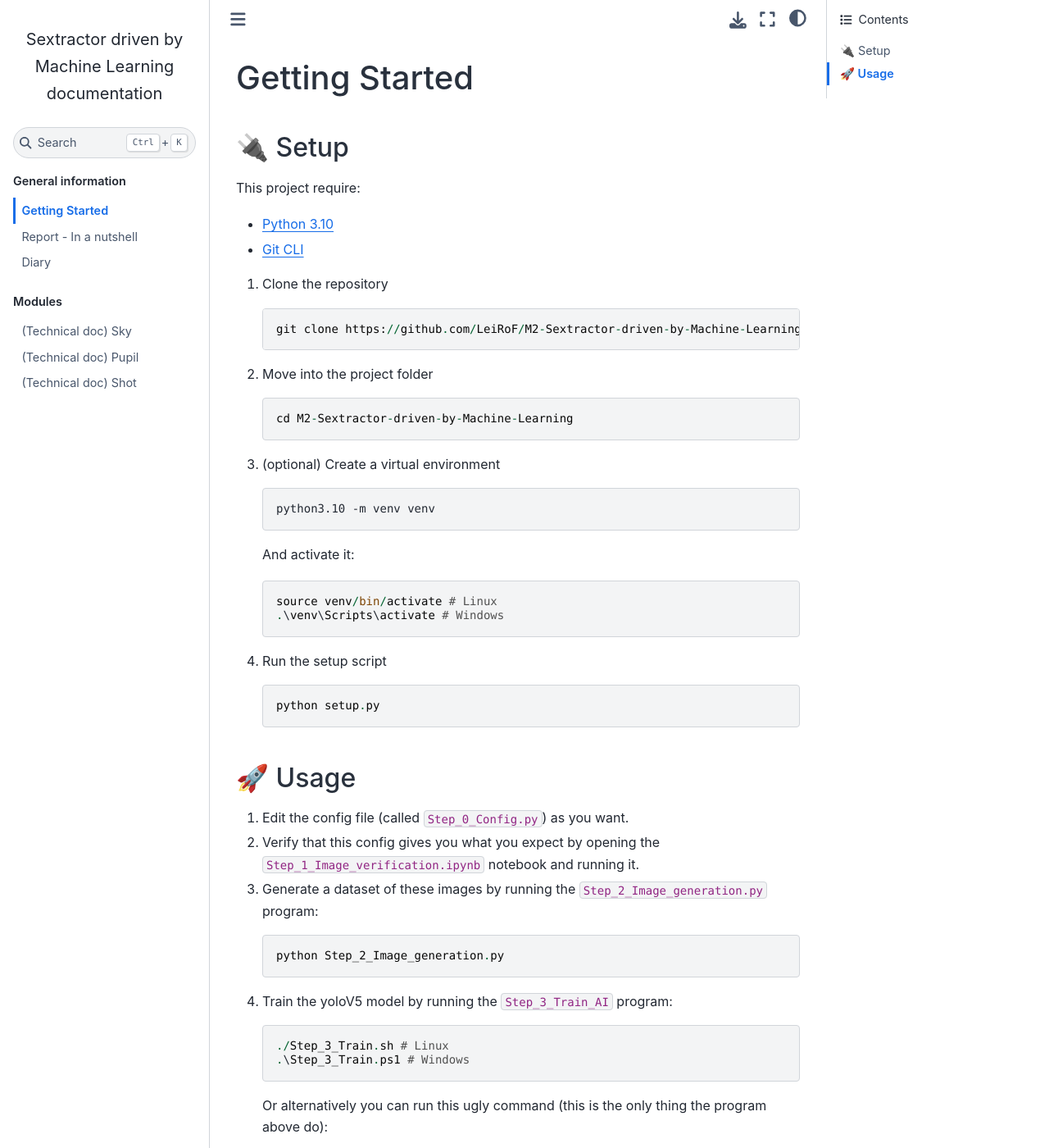
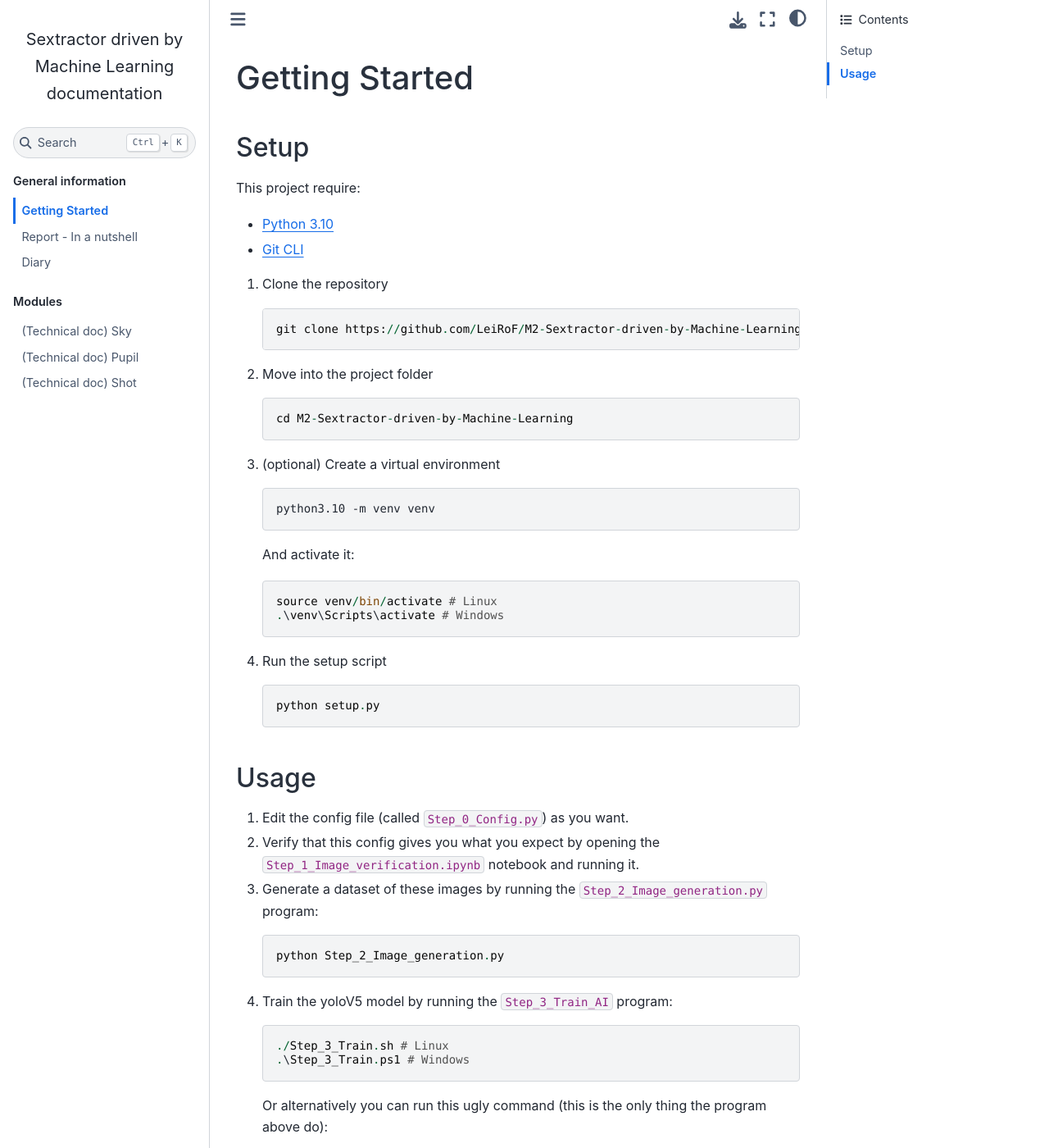
Before and after one commit to LeiRoF/Sextractor-driven-by-Machine-Learning, a Sphinx documentation site: the page built from docs/Getting_Started.md, in a window 1280 px wide and 1400 px high. Shown: the whole window at 82% size. Built offline with Sphinx 7.4.7 and the Sphinx Book theme 1.1.4, drawn with Linux system fonts in a browser that asks for light colours.

Commit message:
Removed remaining emojis

````diff
--- a/docs/Getting_Started.md
+++ b/docs/Getting_Started.md
@@ -1,5 +1,5 @@
 # Getting Started
-## 🔌 Setup
+## Setup
 
 This project require:
 - [Python 3.10](https://www.python.org/downloads/release/python-3100/)
@@ -30,7 +30,7 @@ This project require:
     python setup.py
     ```
 
-## 🚀 Usage
+## Usage
 
 1. Edit the config file (called `Step_0_Config.py`) as you want.
 2. Verify that this config gives you what you expect by opening the `Step_1_Image_verification.ipynb` notebook and running it.
````
